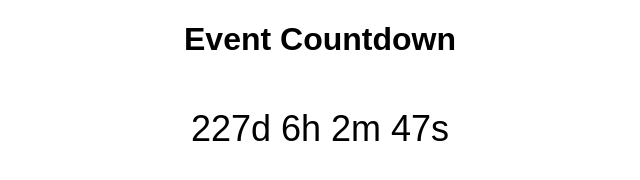
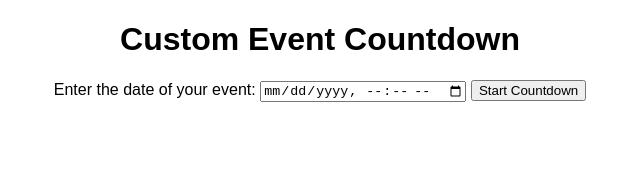
Before and after one commit to argjira97/argjira97.github.io, a plain HTML site: page index.html in a window 1280 px wide. Shown: the whole page, without its empty margins (320-960 px from the left). Drawn offline with Linux system fonts and the light colour scheme.

Commit message:
iut4g975

```diff
--- a/index.html
+++ b/index.html
@@ -3,7 +3,7 @@
 <head>
   <meta charset="UTF-8">
   <meta name="viewport" content="width=device-width, initial-scale=1.0">
-  <title>Event Countdown</title>
+  <title>Custom Event Countdown</title>
   <style>
     body {
       font-family: Arial, sans-serif;
@@ -16,14 +16,31 @@
   </style>
 </head>
 <body>
-  <h1>Event Countdown</h1>
+  <h1>Custom Event Countdown</h1>
+  <label for="event-date">Enter the date of your event:</label>
+  <input type="datetime-local" id="event-date" name="event-date">
+  <button onclick="startCountdown()">Start Countdown</button>
   <div id="countdown"></div>
 
   <script>
-    // Set the date of the event (year, month (0-indexed), day, hour, minute, second)
-    const eventDate = new Date('2024-12-31T00:00:00');
+    let countdownInterval;
 
-    function updateCountdown() {
+    function startCountdown() {
+      const eventDateString = document.getElementById('event-date').value;
+      const eventDate = new Date(eventDateString);
+      const now = new Date().getTime();
+
+      if (eventDate.getTime() <= now) {
+        alert('Please select a future date for your event.');
+        return;
+      }
+
+      clearInterval(countdownInterval);
+      countdownInterval = setInterval(updateCountdown, 1000, eventDate);
+      updateCountdown(eventDate);
+    }
+
+    function updateCountdown(eventDate) {
       const now = new Date().getTime();
       const distance = eventDate - now;
 
@@ -36,15 +53,10 @@
 
       // If the countdown is over, display a message
       if (distance < 0) {
+        clearInterval(countdownInterval);
         document.getElementById('countdown').innerHTML = 'The event has already occurred!';
       }
     }
-
-    // Update the countdown every second
-    setInterval(updateCountdown, 1000);
-
-    // Initial call to update the countdown
-    updateCountdown();
   </script>
 </body>
 </html>
```
